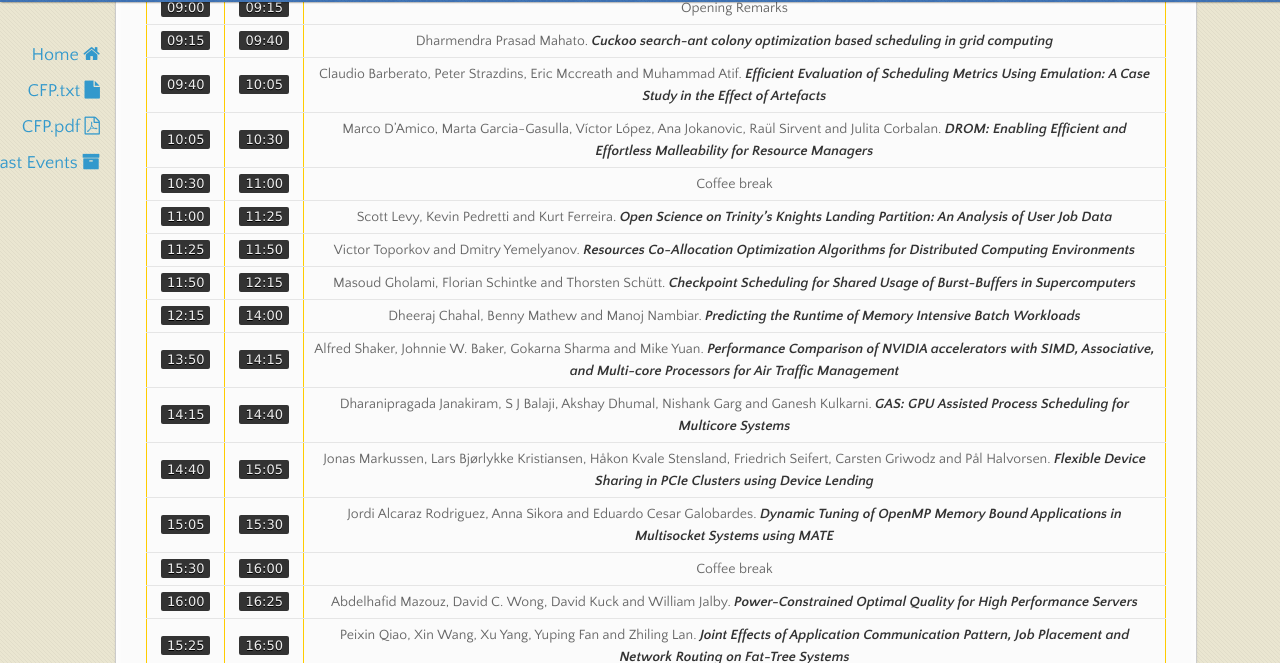
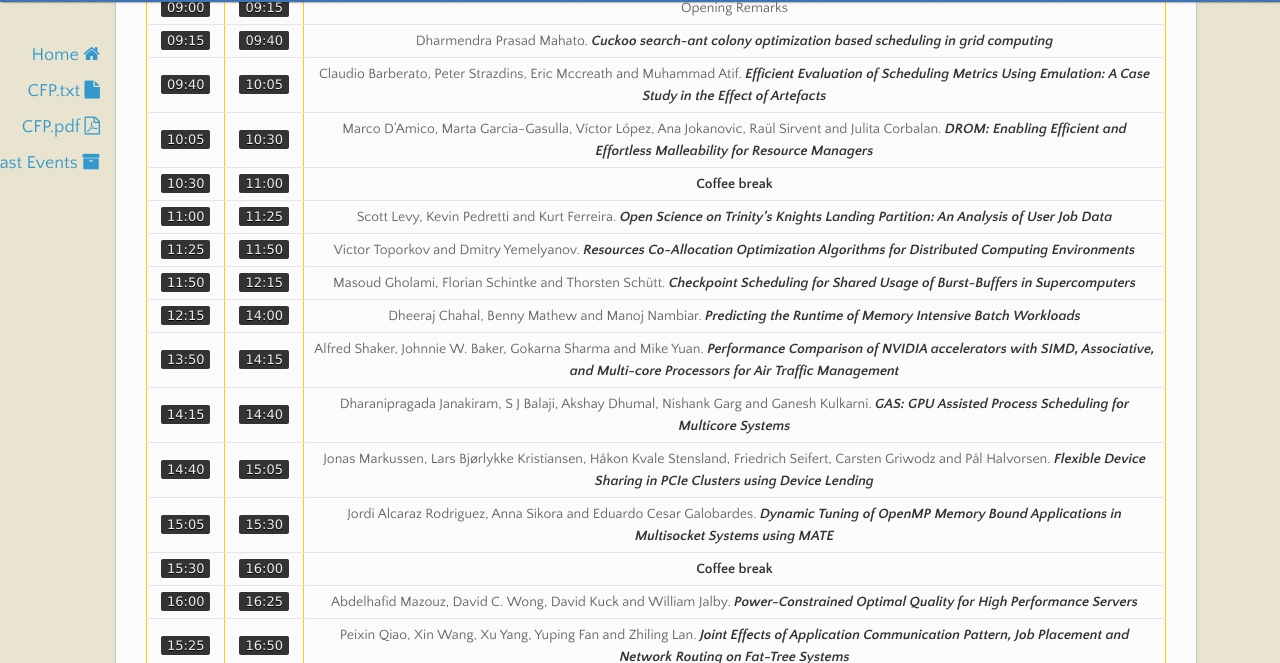
Before and after one commit to srmpds/srmpds.github.io, a Jekyll site: the page built from index.md, in a window 1280 px wide and 900 px high, scrolled down 1436 px. Shown: the part 83-746 px from the top of the window. Built offline with Jekyll 4.4.1, drawn with Linux system fonts in a browser that asks for light colours; nearby versions of some CDN libraries.

Commit message:
add, delete, polish etc.

```diff
--- a/index.md
+++ b/index.md
@@ -55,7 +55,7 @@ Resource management and scheduling is a crucial task on large-scale computing sy
 | `09:15` | `09:40` | Dharmendra Prasad Mahato. ___Cuckoo search-ant colony optimization based scheduling in grid computing___ |
 | `09:40` | `10:05` | Claudio Barberato, Peter Strazdins, Eric Mccreath and Muhammad Atif. ___Efficient Evaluation of Scheduling Metrics Using Emulation: A Case Study in the Effect of Artefacts___ |
 | `10:05` | `10:30` | Marco D'Amico, Marta Garcia-Gasulla, Víctor López, Ana Jokanovic, Raül Sirvent and Julita Corbalan. ___DROM: Enabling Efficient and Effortless Malleability for Resource Managers___ |
-| `10:30` | `11:00` | Coffee break |
+| `10:30` | `11:00` | __Coffee break__ |
 | `11:00` | `11:25` | Scott Levy, Kevin Pedretti and Kurt Ferreira. ___Open Science on Trinity’s Knights Landing Partition: An Analysis of User Job Data___ |
 | `11:25` | `11:50` | Victor Toporkov and Dmitry Yemelyanov. ___Resources Co-Allocation Optimization Algorithms for Distributed Computing Environments___ |
 | `11:50` | `12:15` | Masoud Gholami, Florian Schintke and Thorsten Schütt. ___Checkpoint Scheduling for Shared Usage of Burst-Buffers in Supercomputers___ |
@@ -64,7 +64,7 @@ Resource management and scheduling is a crucial task on large-scale computing sy
 | `14:15` | `14:40` | Dharanipragada Janakiram, S J Balaji, Akshay Dhumal, Nishank Garg and Ganesh Kulkarni. ___GAS: GPU Assisted Process Scheduling for Multicore Systems___ |
 | `14:40` | `15:05` | Jonas Markussen, Lars Bjørlykke Kristiansen, Håkon Kvale Stensland, Friedrich Seifert, Carsten Griwodz and Pål Halvorsen. ___Flexible Device Sharing in PCIe Clusters using Device Lending___ |
 | `15:05` | `15:30`| Jordi Alcaraz Rodriguez, Anna Sikora and Eduardo Cesar Galobardes. ___Dynamic Tuning of OpenMP Memory Bound Applications in Multisocket Systems using MATE___ |
-| `15:30` | `16:00` | Coffee break |
+| `15:30` | `16:00` | __Coffee break__ |
 | `16:00` | `16:25` | Abdelhafid Mazouz, David C. Wong, David Kuck and William Jalby. ___Power-Constrained Optimal Quality for High Performance Servers___ |
 | `15:25` | `16:50` | Peixin Qiao, Xin Wang, Xu Yang, Yuping Fan and Zhiling Lan. ___Joint Effects of Application Communication Pattern, Job Placement and Network Routing on Fat-Tree Systems___ |
 | `16:50` | `17:15` | Siddhartha Jana. ___First Global Survey of Energy and Power Aware Job Scheduling and Resource Management - Lessons learned___ |
```
